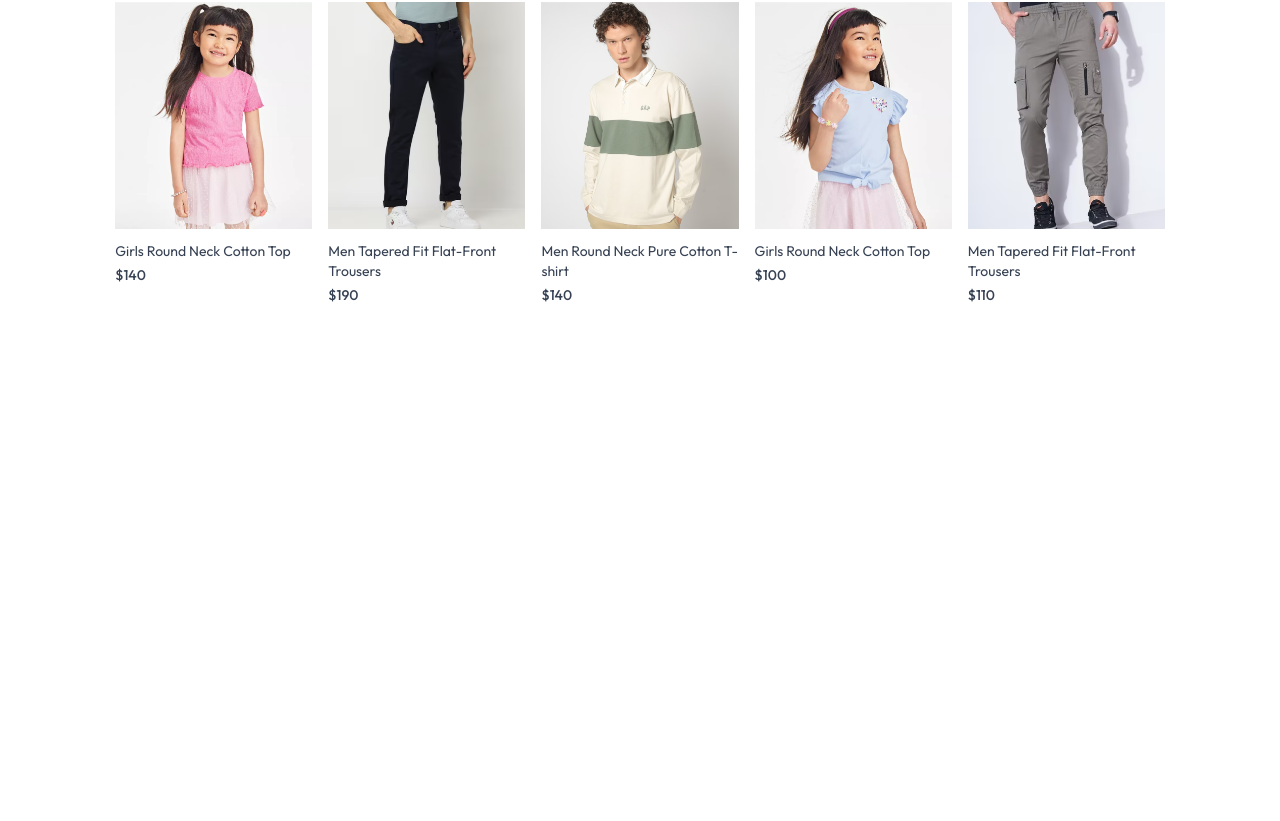
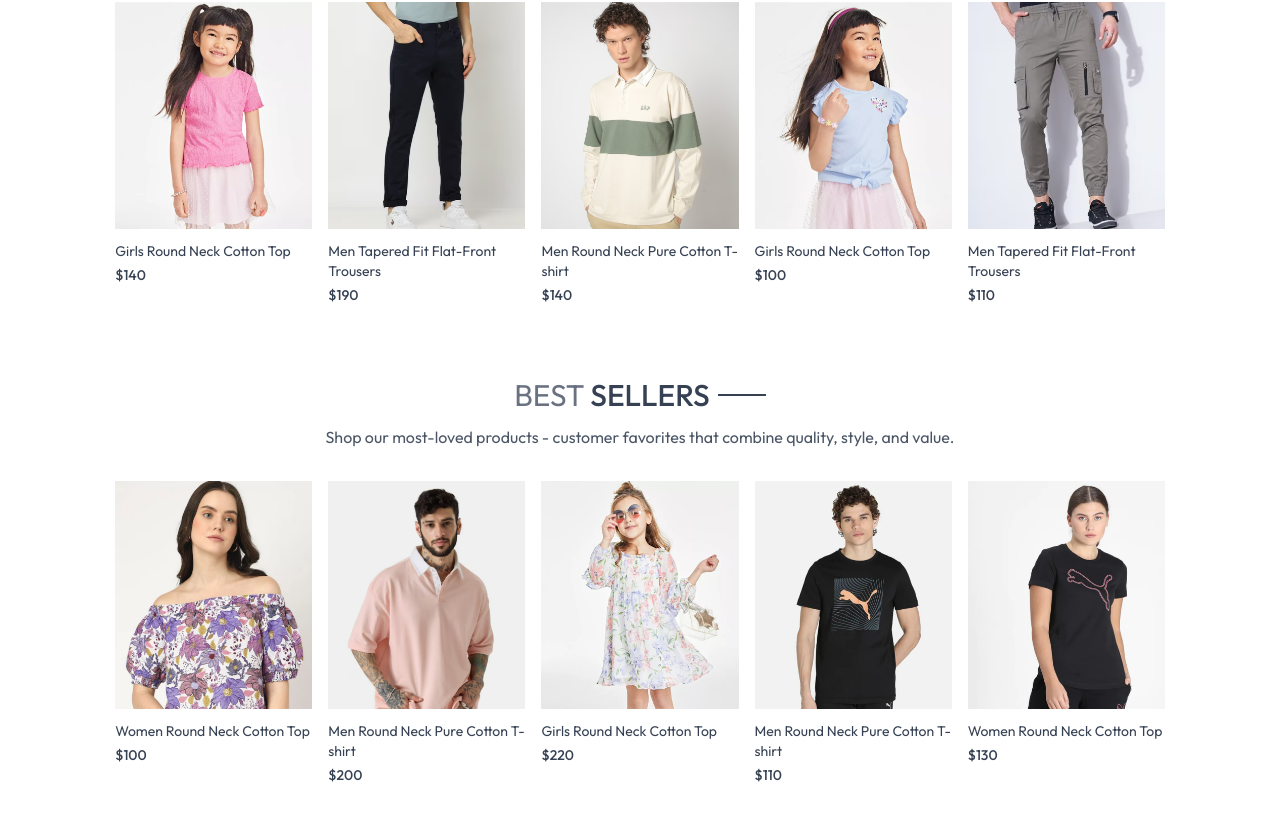
Before and after one commit to PetarMihaylov-PM/MERN-projects, a React (Vite) app in the folder E-commerce-website/frontend/: page / in a window 1280 px wide. Shown: the part 1004-1825 px from the top of the page. Before the commit the page ends 1349 px from the top, so only its background shows below. Built offline with nearby package versions, Linux system fonts and the light colour scheme.

Commit message:
Creating and rendering the Bestsellers section on the home page

```diff
--- /dev/null
+++ b/E-commerce-website/frontend/src/components/BestSellers.jsx
@@ -0,0 +1,34 @@
+import React, { useContext, useEffect, useState } from 'react'
+import { ShopContext } from '../context/ShopContext'
+import Title from './Title';
+import ProductItem from './ProductItem';
+
+function BestSellers() {
+
+  const { products } = useContext(ShopContext);
+  const [bestSeller, setBestSeller] = useState([]);
+
+  useEffect(()=> {
+    const bestProduct = products.filter((item) => item.bestseller);
+    setBestSeller(bestProduct.slice(0, 5));
+  }, []);
+
+  return (
+    <div className='my-10'>
+      <div className='text-center text-3xl py-8'>
+        <Title text1={'BEST'} text2={"SELLERS"}/>
+        <p className='w-3/4 m-auto text-xs sm:text-sm md:text-base text-gray-600'>
+          Shop our most-loved products - customer favorites that combine quality, style, and value.
+        </p>
+      </div>
+      <div className='grid grid-cols-2 sm:grid-cols-3 md:grid-cols-4 lg:grid-cols-5 gap-4 gap-y-6'>
+        {bestSeller.map((item, index) => (
+          <ProductItem key={index} id={item._id} name={item.name} price={item.price} image={item.image}/>
+        ))}
+      </div>
+
+    </div>
+  )
+}
+
+export default BestSellers
--- a/E-commerce-website/frontend/src/components/Title.jsx
+++ b/E-commerce-website/frontend/src/components/Title.jsx
@@ -9,4 +9,4 @@
   )
 }
 
-export default Title
+export default Title;
--- a/E-commerce-website/frontend/src/index.css
+++ b/E-commerce-website/frontend/src/index.css
@@ -15,3 +15,10 @@
   font-weight: 400;
   font-style: normal;
 }
+
+@media (max-width:640px) {
+  a.active{
+    background-color: black;
+    color: white;
+  }
+}
--- a/E-commerce-website/frontend/src/pages/Home.jsx
+++ b/E-commerce-website/frontend/src/pages/Home.jsx
@@ -1,12 +1,14 @@
 import React from 'react';
 import Hero from '../components/Hero';
 import LatestCollection from '../components/LatestCollection';
+import BestSellers from '../components/BestSellers';
 
 function Home() {
   return (
     <div>
       <Hero />
       <LatestCollection />
+      <BestSellers />
     </div>
   )
 }
```
